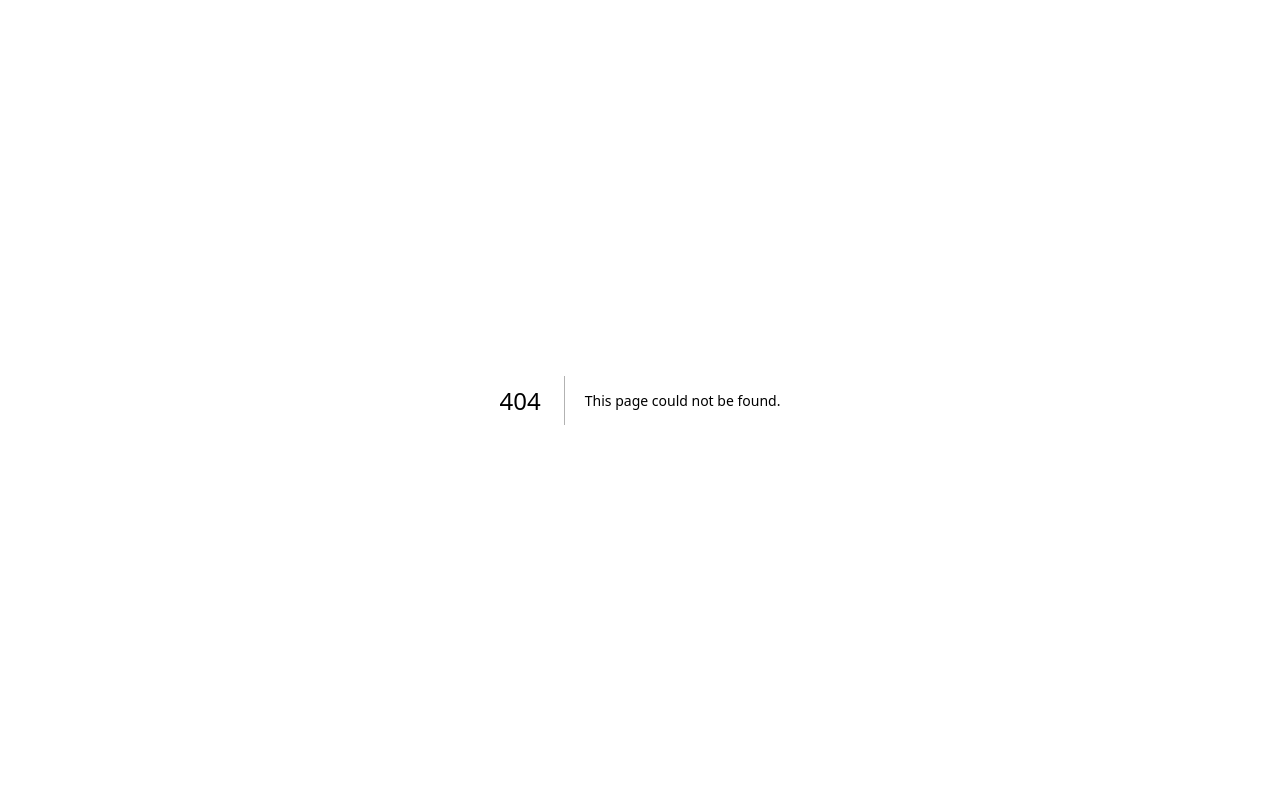
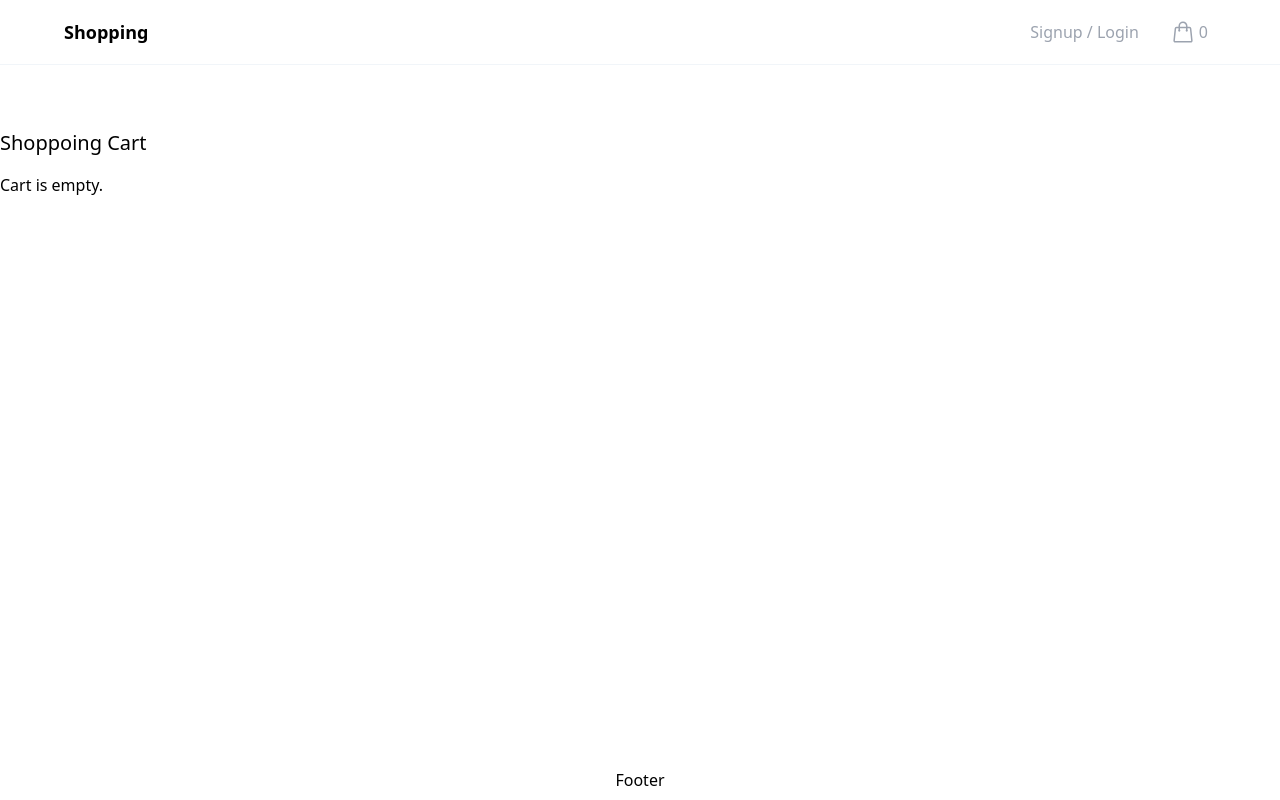
Before and after one commit to alierezayi/react-shopping, a Next.js app: page /cart in a window 1280 px wide. Before the commit this address had no page. Built offline with nearby package versions, Linux system fonts and the light colour scheme.

Commit message:
cart page

```diff
--- /dev/null
+++ b/pages/cart/index.js
@@ -0,0 +1,19 @@
+import { useSelector } from "react-redux";
+import Layout from "../../components/layout/Layout";
+
+const CartPage = () => {
+  const state = useSelector((state) => state.cart);
+  const { cartItems } = state;
+  return (
+    <Layout title="Cart page">
+      <h1 className="mb-4 text-xl">Shoppoing Cart</h1>
+      {
+        !cartItems.length ? <div>
+            <p>Cart is empty.</p>
+        </div> : <div></div>
+      }
+    </Layout>
+  );
+};
+
+export default CartPage;
--- a/pages/products/[slug].js
+++ b/pages/products/[slug].js
@@ -3,12 +3,7 @@ import { useRouter } from "next/router";
 import { useDispatch, useSelector } from "react-redux";
 import Layout from "../../components/layout/Layout";
 import productItems from "../../data/products.json";
-import {
-  addItem,
-  decrease,
-  increase,
-  removeItem,
-} from "../../redux/features/cart/cartSlice";
+import { addItem, decrease, increase, removeItem } from "../../redux/features/cart/cartSlice";
 import { PlusIcon, MinusIcon, TrashIcon } from "@heroicons/react/24/outline";
 
 const ProductPage = () => {
@@ -34,9 +29,6 @@ const ProductPage = () => {
       case "increase":
         if (product.count > isInCart.quantity) {
           dispatch(increase(product));
-        }
-        if (product.count <= isInCart.quantity) {
-          setOutOfCount(true);
         }
         break;
 
```
Also changed, not shown: components/products/Product.js (+1 -6 lines).
